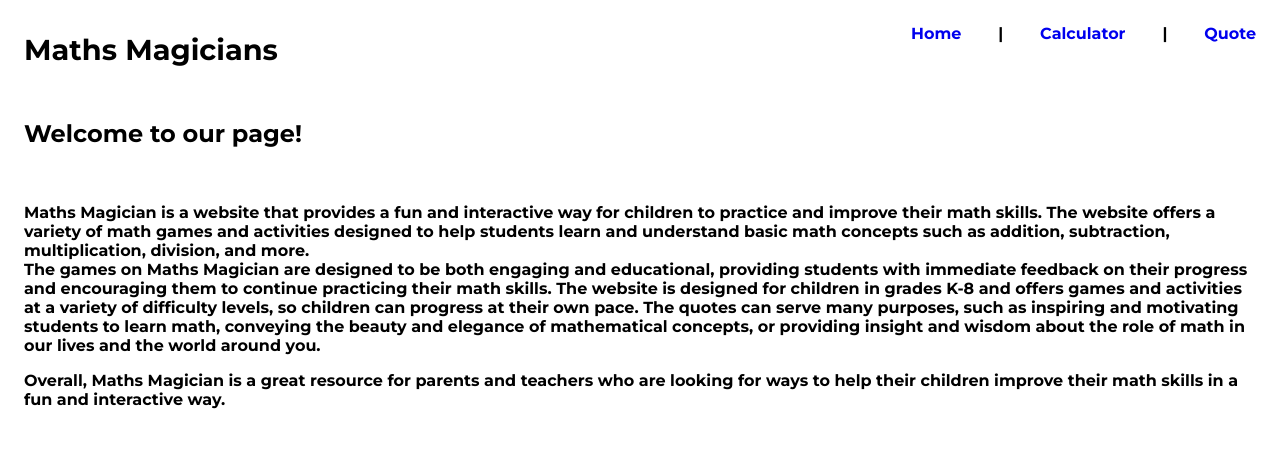
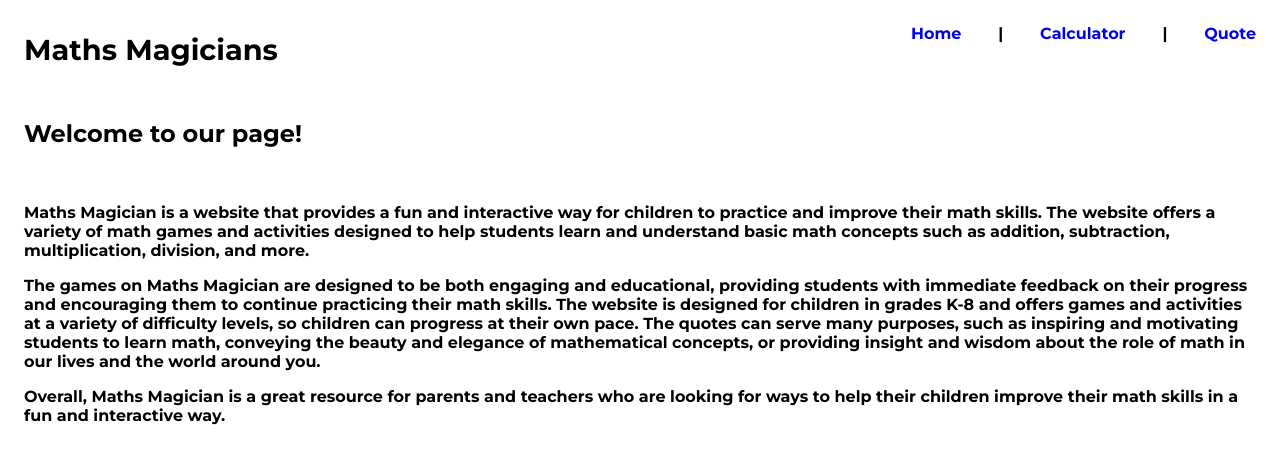
Before and after one commit to Donmark2k/maths-magician, a React (Create React App) app: page / in a window 1280 px wide. Shown: the top 464 px of the page. Built offline with nearby package versions, Linux system fonts and the light colour scheme.

Commit message:
Fetch from API

```diff
--- a/src/App.css
+++ b/src/App.css
@@ -68,10 +68,6 @@ ul {
   padding: 0 24px;
 }
 
-.quoteMath {
-  padding-top: 10%;
-  text-align: center;
-}
 
 .calculatorContainer {
   display: grid;
--- a/src/components/home.js
+++ b/src/components/home.js
@@ -11,7 +11,9 @@ const Home = () => (
         children to practice and improve their math skills. The website offers a variety
         of math games and activities designed to help students learn and understand basic
         math concepts such as addition, subtraction, multiplication, division, and more.
-        <br />
+      </p>
+      {' '}
+      <p>
         The games on Maths Magician are designed to be both engaging and educational,
         providing students with immediate feedback on their progress and encouraging them
         to continue practicing their math skills. The website is designed for children in grades K-8
--- a/src/components/quote.js
+++ b/src/components/quote.js
@@ -6,7 +6,7 @@ const Quote = () => {
   const [author, setAuthor] = useState('');
   const quoteAPI = async () => {
     let arrayQuotes = [];
-
+    //  'https://v2.jokeapi.dev/joke/Programming?blacklistFlags=nsfw,political,racist,explicit&type=twopart'
     const data = await axios.get('https://api.quotable.io/random');
     arrayQuotes = data.data;
     setQuote(arrayQuotes.content);
```
